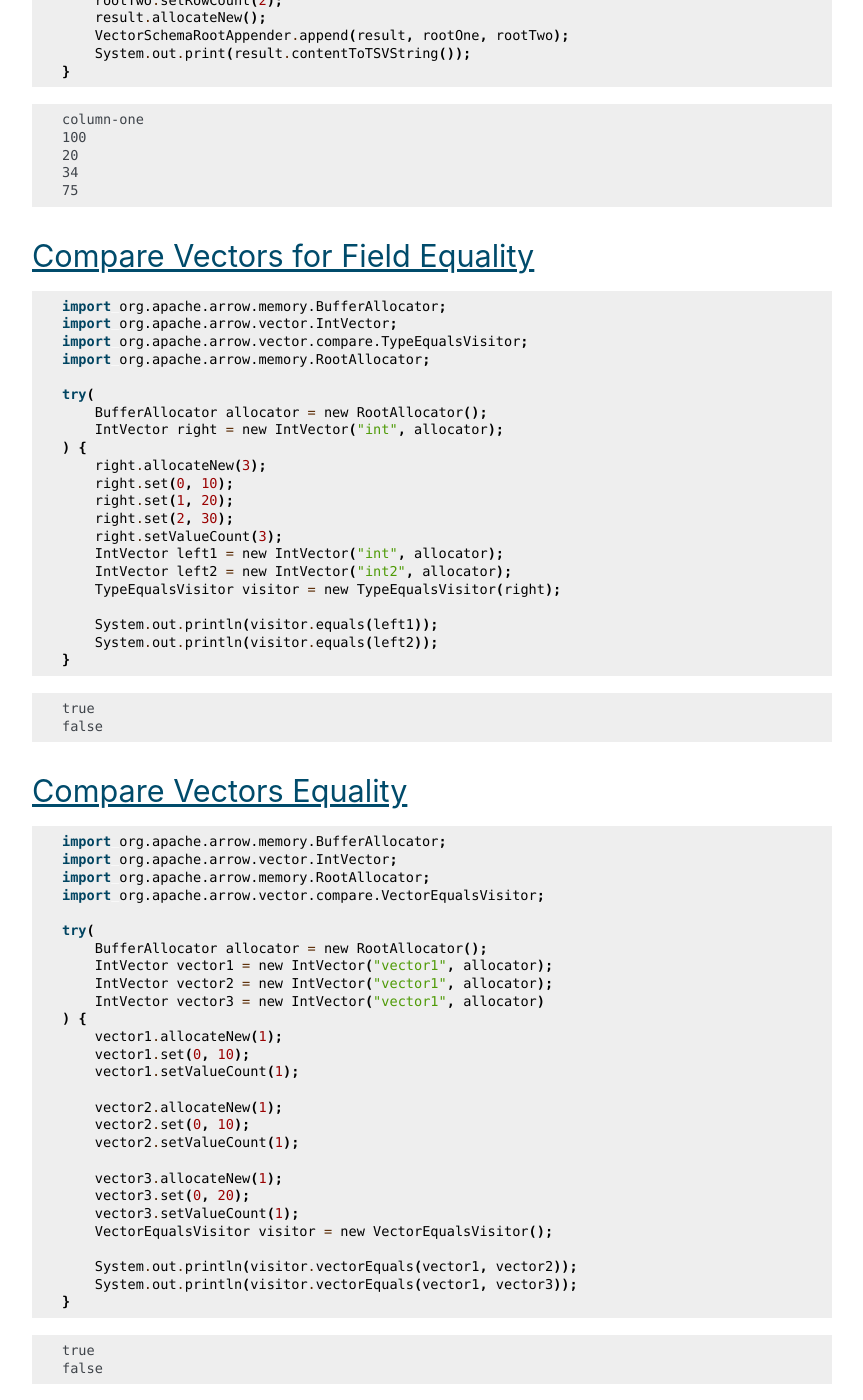
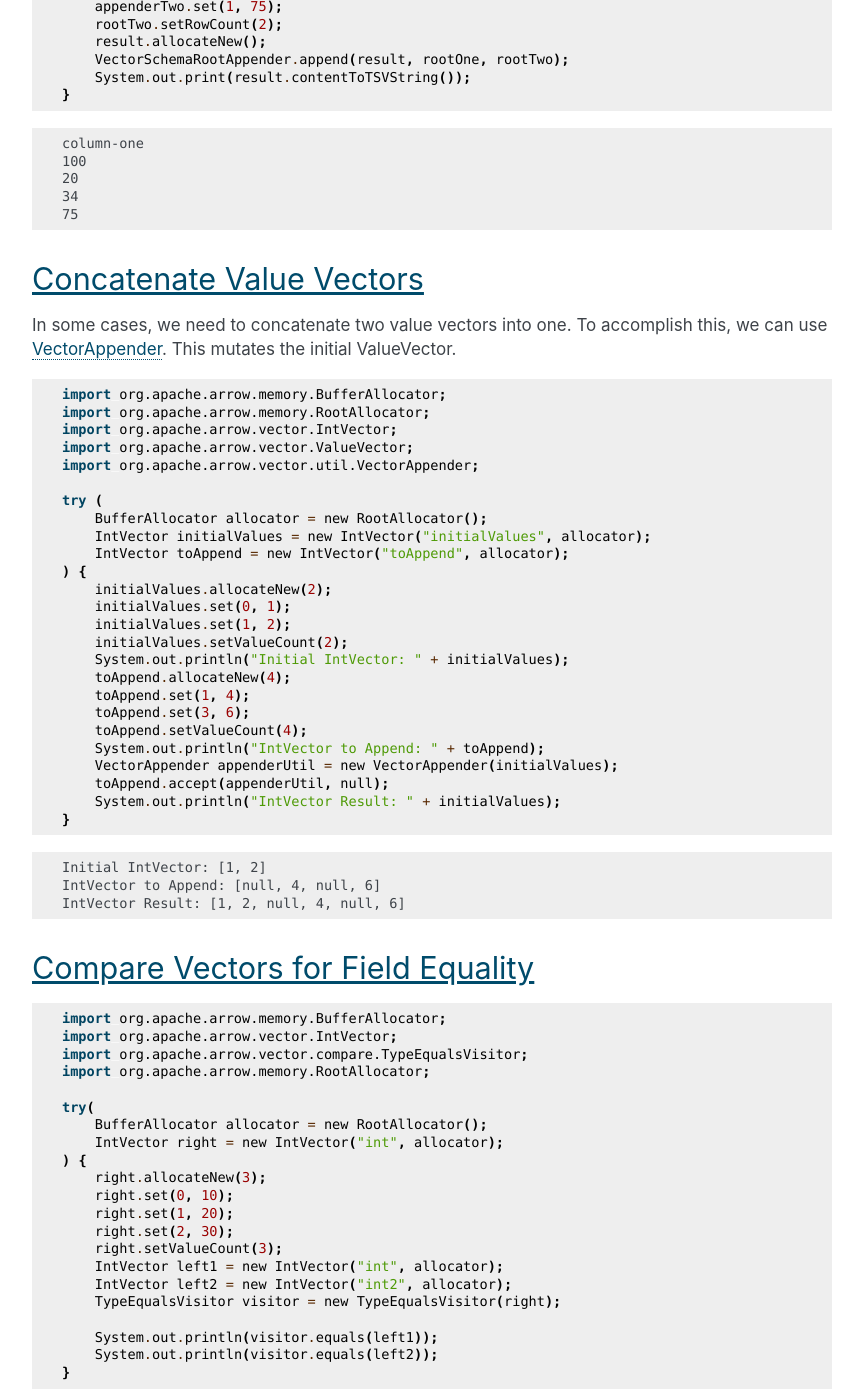
Before and after one commit to apache/arrow-cookbook, a Sphinx documentation site: the page built from java/source/data.rst, in a window 1280 px wide and 1400 px high, scrolled down 1222 px. Shown: the whole window, without its empty margins (258-1121 px from the left). Built offline with Sphinx 7.4.7, drawn with Linux system fonts in a browser that asks for light colours; pages that are not in the unit, such as notebooks, are missing from menus; comment, search, counter and statistics services are not loaded; some of the changed text lies outside the part shown.

Commit message:
GH-319: [Java] recipe to concatenate value vectors as one (#320)
Closes #319.

---------

Co-authored-by: David Li <li.davidm96@gmail.com>

```diff
--- a/java/source/conf.py
+++ b/java/source/conf.py
@@ -38,9 +38,9 @@ copyright = '2022, Apache Software Foundation'
 author = 'The Apache Software Foundation'
 arrow_nightly=os.getenv("ARROW_NIGHTLY")
 if arrow_nightly and arrow_nightly != '0':
-    version = "13.0.0-SNAPSHOT"
+    version = "14.0.0-SNAPSHOT"
 else:
-    version = "12.0.0"
+    version = "13.0.0"
 print(f"Running with Arrow version: {version}")
 
 # -- General configuration ---------------------------------------------------
--- a/java/source/data.rst
+++ b/java/source/data.rst
@@ -74,6 +74,46 @@
     20
     34
     75
+
+Concatenate Value Vectors
+=========================
+
+In some cases, we need to concatenate two value vectors into one. To accomplish
+this, we can use `VectorAppender`_. This mutates the initial ValueVector.
+
+.. testcode::
+
+    import org.apache.arrow.memory.BufferAllocator;
+    import org.apache.arrow.memory.RootAllocator;
+    import org.apache.arrow.vector.IntVector;
+    import org.apache.arrow.vector.ValueVector;
+    import org.apache.arrow.vector.util.VectorAppender;
+
+    try (
+        BufferAllocator allocator = new RootAllocator();
+        IntVector initialValues = new IntVector("initialValues", allocator);
+        IntVector toAppend = new IntVector("toAppend", allocator);
+    ) {
+        initialValues.allocateNew(2);
+        initialValues.set(0, 1);
+        initialValues.set(1, 2);
+        initialValues.setValueCount(2);
+        System.out.println("Initial IntVector: " + initialValues);
+        toAppend.allocateNew(4);
+        toAppend.set(1, 4);
+        toAppend.set(3, 6);
+        toAppend.setValueCount(4);
+        System.out.println("IntVector to Append: " + toAppend);
+        VectorAppender appenderUtil = new VectorAppender(initialValues);
+        toAppend.accept(appenderUtil, null);
+        System.out.println("IntVector Result: " + initialValues);
+    }
+
+.. testoutput::
+
+    Initial IntVector: [1, 2]
+    IntVector to Append: [null, 4, null, 6]
+    IntVector Result: [1, 2, null, 4, null, 6]
 
 Compare Vectors for Field Equality
 ==================================
@@ -331,3 +371,5 @@
 .. testoutput::
 
    [null, 8, 10]
+
+.. _`VectorAppender`: https://github.com/apache/arrow/blob/main/java/vector/src/main/java/org/apache/arrow/vector/util/VectorAppender.java
```
